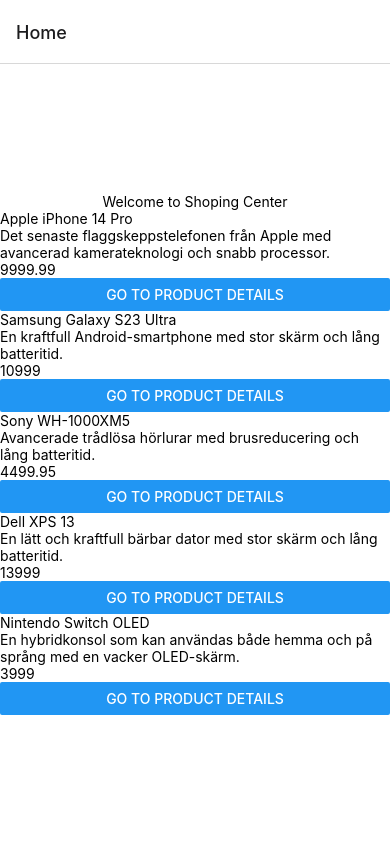
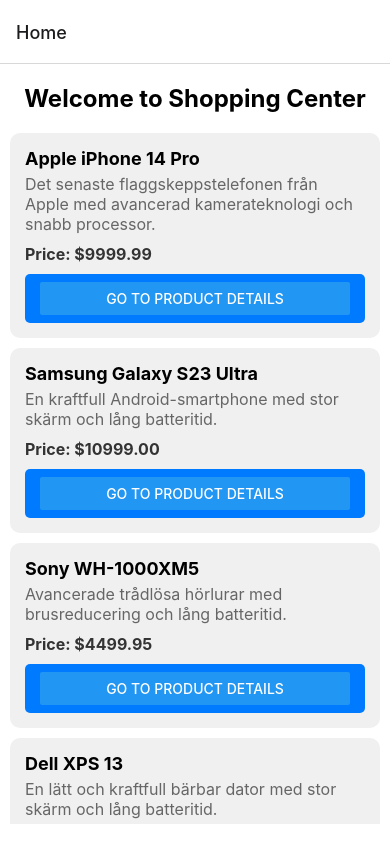
Before and after one commit to Davod0/Expo-React-navigation-intro, a React Native app: screen / in a window 390 px wide. Built offline with nearby package versions, Linux system fonts and the light colour scheme.

Commit message:
Adding styling for Home screen and Details acreen

```diff
--- a/screens/DetailsScreen.tsx
+++ b/screens/DetailsScreen.tsx
@@ -1,21 +1,116 @@
 import { NativeStackScreenProps } from "@react-navigation/native-stack";
-import { Text, View } from "react-native";
+import { Text, TouchableOpacity, View, StyleSheet } from "react-native";
 import { RootStackParamList } from "../App";
 import { products } from "../data";
-import { styles } from "./HomeScreen";
 
 type Props = NativeStackScreenProps<RootStackParamList, "Details">;
 
+
+
 export default function DetailsScreen(props: Props) {
-
-    const product = products.find(p => p.id === props.route.params.id);
+  const product = products.find(p => p.id === props.route.params.id);
 
   return (
     <View style={styles.container}>
-        <Text>Product details</Text>
-        <Text>Product name: {product?.name}</Text>
-        <Text>Product description: {product?.description}</Text>
-        <Text>Product price: {product?.price}</Text>
+      <Text style={styles.title}>Product Details</Text>
+
+       <View style={styles.productInfoContainer}>
+            <Text style={styles.productName}>{product?.name}</Text>
+            <Text style={styles.productDescription}>{product?.description}</Text>
+
+            {/* Pris och knappar */}
+            <View style={styles.priceAndButtons}>
+                <Text style={styles.productPrice}>Price: ${product?.price.toFixed(2)}</Text>
+
+                <View style={styles.buttonRow}>
+                    <TouchableOpacity style={[styles.button, styles.addToCartButton]}>
+                    <Text style={styles.buttonText}>Add to Cart</Text>
+                    </TouchableOpacity>
+
+                    <TouchableOpacity style={[styles.button, styles.buyNowButton]}>
+                    <Text style={styles.buttonText}>Buy Now</Text>
+                    </TouchableOpacity>
+                </View>
+            </View>
+      </View>
+
     </View>
   );
 }
+
+const styles = StyleSheet.create({
+  container: {
+    flex: 1,
+    backgroundColor: '#fff',
+    padding: 20,
+  },
+  title: {
+    fontSize: 24,
+    fontWeight: 'bold',
+    textAlign: 'center',
+    marginBottom: 20,
+  },
+  productImage: {
+    width: '100%',
+    height: 250,
+    borderRadius: 10,
+    marginBottom: 20,
+  },
+  productInfoContainer: {
+    backgroundColor: '#f0f0f0',
+    padding: 15,
+    borderRadius: 10,
+    marginBottom: 20,
+  },
+  productName: {
+    fontSize: 22,
+    fontWeight: 'bold',
+    marginBottom: 10,
+  },
+  productDescription: {
+    fontSize: 16,
+    color: '#666',
+    marginBottom: 15,
+  },
+  priceAndButtons: {
+    alignItems: 'center',
+  },
+  productPrice: {
+    fontSize: 18,
+    fontWeight: 'bold',
+    color: '#333',
+    marginBottom: 10,
+  },
+  buttonRow: {
+    flexDirection: 'row',
+    justifyContent: 'space-between',
+    width: '100%',
+  },
+  button: {
+    backgroundColor: '#007AFF',
+    borderRadius: 5,
+    paddingVertical: 8,
+    paddingHorizontal: 15,
+    alignItems: 'center',
+    flex: 1,
+    marginHorizontal: 5,
+  },
+  addToCartButton: {
+    backgroundColor: '#4CAF50',
+  },
+  buyNowButton: {
+    backgroundColor: '#FF9800',
+  },
+  buttonText: {
+    fontSize: 16,
+    color: '#fff',
+  },
+  productDescriptionContainer: {
+    marginTop: 20,
+  },
+  descriptionTitle: {
+    fontSize: 18,
+    fontWeight: 'bold',
+    marginBottom: 10,
+  },
+});
--- a/screens/HomeScreen.tsx
+++ b/screens/HomeScreen.tsx
@@ -1,32 +1,80 @@
 import { NativeStackScreenProps } from "@react-navigation/native-stack";
-import { Button, StyleSheet, Text, View } from "react-native";
+import { Button, FlatList, Pressable, StyleSheet, Text, TouchableOpacity, View } from "react-native";
 import { RootStackParamList } from "../App";
 import { products } from "../data";
 
+
 type HomeProps = NativeStackScreenProps<RootStackParamList, "Home">;
+
 
 export default function HomeScreen({ navigation }: HomeProps) {
   return (
     <View style={styles.container}>
-      <Text>Welcome to Shoping Center</Text>
-      {products.map((product) =>(
-        <View key={product.id}>
-            <Text>{product.name}</Text>
-            <Text>{product.description}</Text>
-            <Text>{product.price}</Text>
-            <Button title="Go to product details" onPress={() => navigation.navigate("Details", {id: product.id})} />
-        </View>
-      ))}
+        <Text style={styles.title}>Welcome to Shopping Center</Text>
+
+        <FlatList data={products} renderItem={({ item }) => (
+            <TouchableOpacity onPress={() => navigation.navigate("Details", { id: item.id })}>
+
+                <View style={styles.productCard}>
+                <Text style={styles.productName}>{item.name}</Text>
+                <Text style={styles.productDescription}>{item.description}</Text>
+                <Text style={styles.productPrice}>Price: ${item.price.toFixed(2)}</Text>
+
+                <Pressable style={styles.detailButton}>
+                <Button  title="Go to product details" onPress={() => navigation.navigate("Details", {id: item.id})}/>
+                </Pressable>
+                </View>
+            </TouchableOpacity>
+            )}
+            keyExtractor={(item) => item.id.toString()}
+        />
     </View>
   );
 }
-
 
 export const styles = StyleSheet.create({
   container: {
     flex: 1,
     backgroundColor: '#fff',
-    alignItems: 'center',
-    justifyContent: 'center',
+    paddingVertical: 20,
+  },
+  title: {
+    fontSize: 24,
+    fontWeight: 'bold',
+    textAlign: 'center',
+    marginBottom: 20,
+  },
+  productCard: {
+    backgroundColor: '#f0f0f0',
+    borderRadius: 10,
+    padding: 15,
+    marginHorizontal: 10,
+    marginBottom: 10,
+  },
+  productName: {
+    fontSize: 18,
+    fontWeight: 'bold',
+    marginBottom: 5,
+  },
+  productDescription: {
+    fontSize: 16,
+    color: '#666',
+    marginBottom: 10,
+  },
+  productPrice: {
+    fontSize: 16,
+    fontWeight: 'bold',
+    color: '#333',
+    marginBottom: 10,
+  },
+  detailButton: {
+    backgroundColor: '#007AFF',
+    borderRadius: 5,
+    paddingVertical: 8,
+    paddingHorizontal: 15,
+  },
+  buttonTitle: {
+    fontSize: 16,
+    color: '#fff',
   },
 });
```
